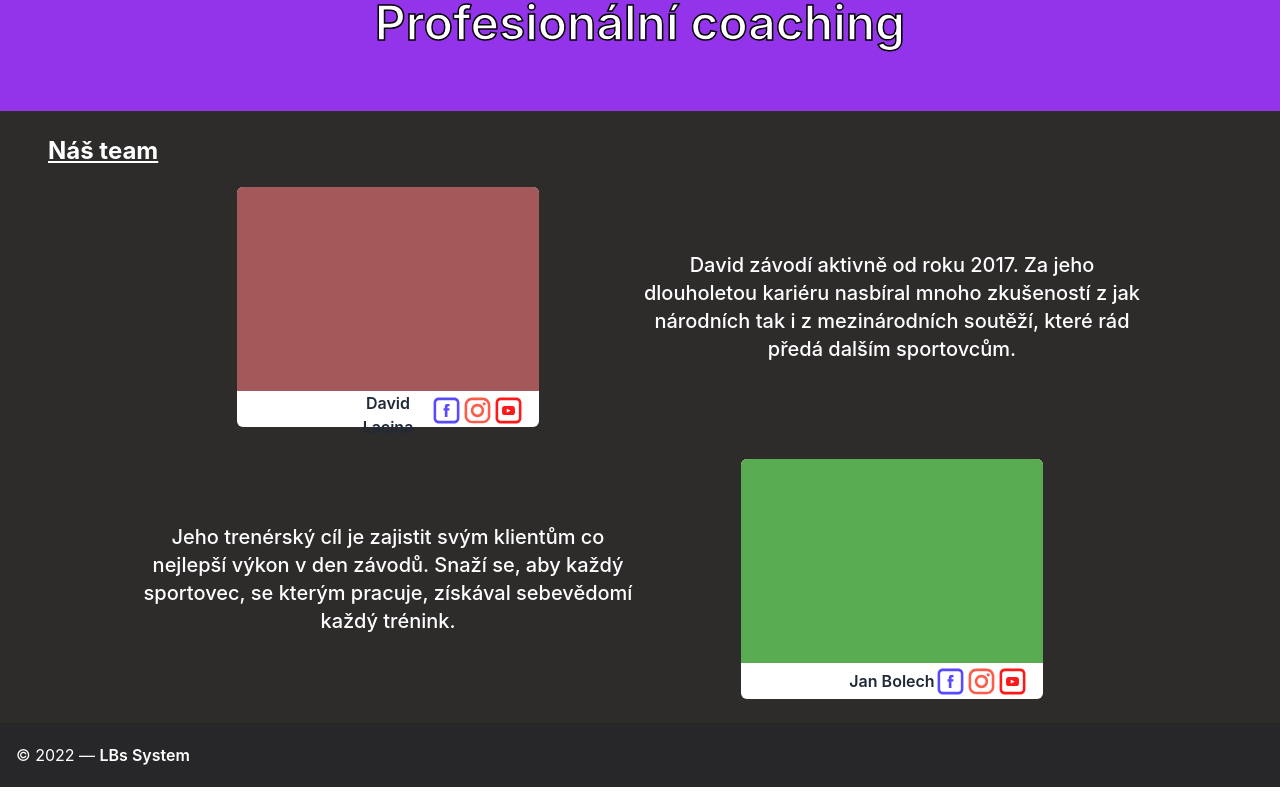
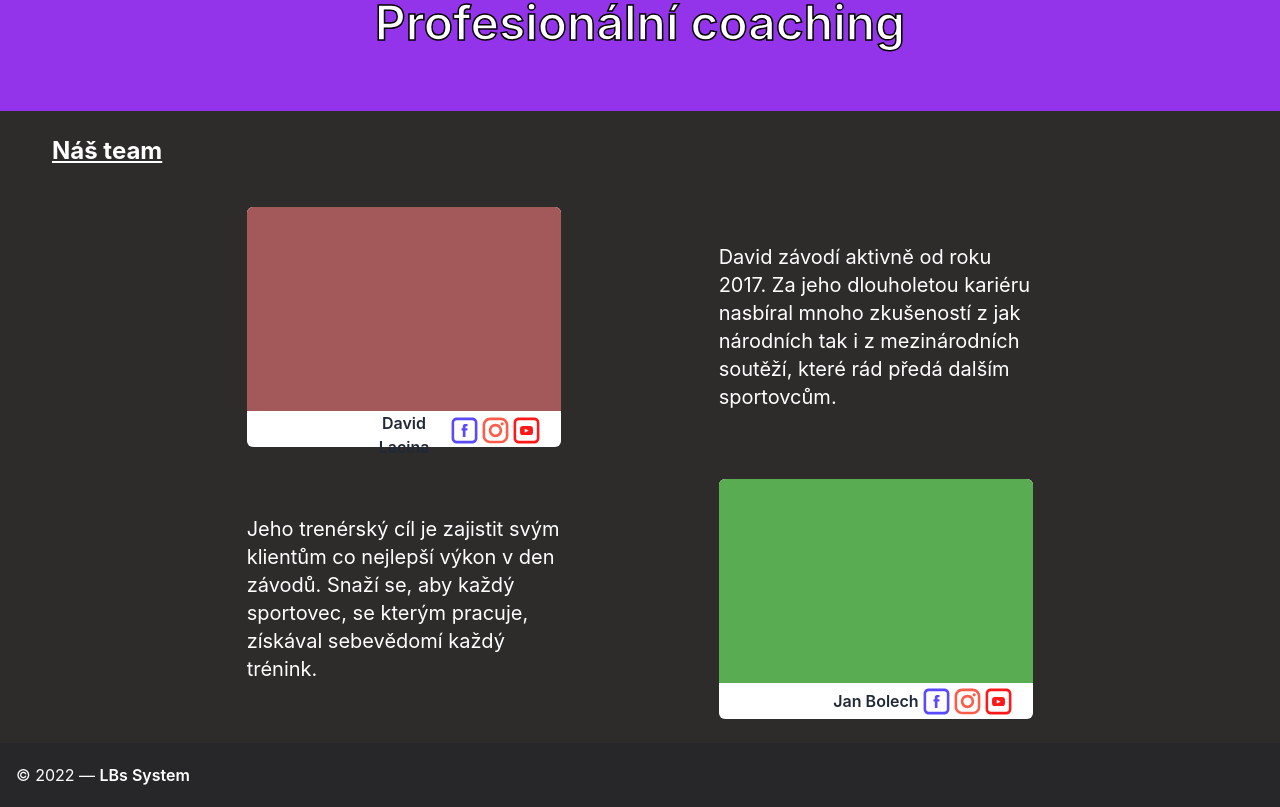
Before and after one commit to aeggydev/lbs-system, a Next.js app: page / in a window 1280 px wide. Shown: the part 689-1496 px from the top of the page. Built offline with nearby package versions, Linux system fonts and the light colour scheme.

Commit message:
Fix up team section

```diff
--- a/pages/index.tsx
+++ b/pages/index.tsx
@@ -26,7 +26,7 @@ interface NasTeamProps {
 }
 function NasTeam(props: NasTeamProps) {
   const frame = (
-    <div className="grid bg-white rounded-md w-3/5 shadow-gray-800" style={{gridTemplateRows: "1fr auto"}}>
+    <div className="grid bg-white rounded-md w-4/6 shadow-gray-800" style={{gridTemplateRows: "1fr auto"}}>
       <div className="rounded-t-md" style={{ background: props.bg }} />
       <div className="grid place-items-center px-4">
         <div className="font-semibold text-gray-800 grid-cols-3 w-full grid h-9 items-center">
@@ -41,7 +41,7 @@ function NasTeam(props: NasTeamProps) {
     </div>
   );
   const desc = (
-    <div className="text-white text-xl grid place-items-center text-center font-medium">
+    <div className="text-white text-xl grid place-items-center text-left w-4/6">
       {props.description}
     </div>
   );
@@ -88,10 +88,10 @@ const Home: NextPage = () => {
         </div>
       </div>
       <div className="bg-[#2e2b2b] p-6">
-        <div className="pl-6 text-2xl mb-5 underline font-bold text-white">
+        <div className="pl-7 text-2xl mb-5 underline font-bold text-white pb-5">
           Náš team
         </div>
-        <div className="px-28 flex flex-col gap-8">
+        <div className="px-36 flex flex-col gap-8">
           {Team.map((x, i) => (
             <NasTeam {...x} key={i} />
           ))}
```
